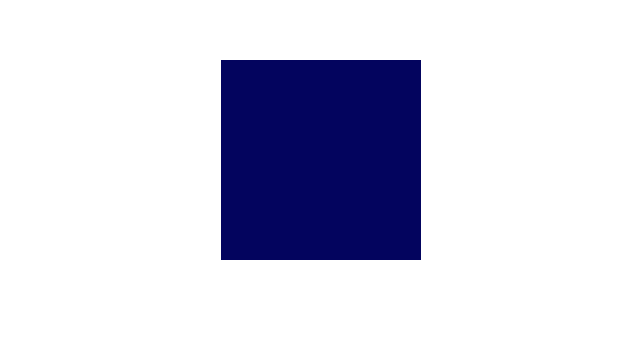
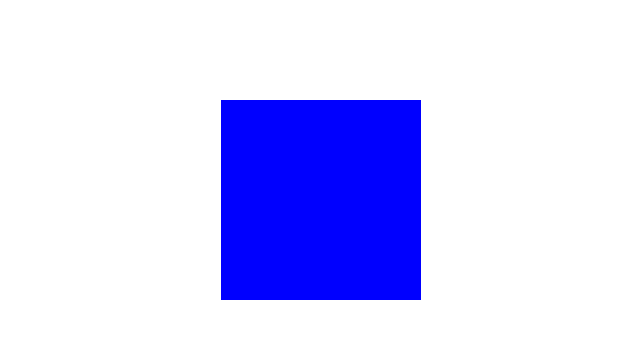
Before and after one commit to GabrielaCamachoA/animaciones, a plain HTML site: page index.html in a window 1280 px wide. Shown: the part 5000-5338 px from the top of the page, without its empty margins (319-959 px from the left). Drawn offline with Linux system fonts and the light colour scheme.

Commit message:
animacion nueva

```diff
--- a/index.html
+++ b/index.html
@@ -32,7 +32,8 @@
     </section>
     <section id="a3">
       <article>
-        <div></div>
+        <div class="front"></div>
+        <div class="back"></div>
       </article>
     </section>
   </body>
--- a/style.css
+++ b/style.css
@@ -56,6 +56,7 @@ section#a1 article{
    align-items: center;
    justify-content: center;
    margin-top: 10px;
+   width: 100%;
 }
 .element{
     height: 200px;
@@ -120,27 +121,43 @@ section#a2 article .div-blanco{
 }
 
 section#a3{
-    --range-start: 50vh;
-    --range-end: 50vh;
-    height: 50vh;
+    --range-start: 600vh;
+    --range-end: 800vh;
+    height: 300vh;
     color: #fff;
 }
-section#a3 article div{
-    background-color: #03045e;
+section#a3 article{
+    display: flex;
+    justify-content: center;
+    align-items: center;
+    transform-style: preserve-3d;
+    transition: transform 1s ease;
+    animation: movimiento linear;
+}
+.front{
+    background-color: blue;
+}
+.back{
+    background-color: coral;
+    transform: rotateY(180deg);
+}
+.front, .back{
+    position: absolute;
     height: 200px;
     width: 200px;
-    display: flex;
-    margin: 260px auto;
-    animation: movimiento linear 1s;
+    transform-style: preserve-3d;
+    backface-visibility: hidden;
+    box-sizing: border-box;
 }
 
 @keyframes movimiento{
     from{
-        transform: rotateX(40deg);
-        transition: transform 0.5s ease-out;
+        transform: rotateY(0deg);
+    }
+    50%{
+        transform: rotateY(180deg);
     }
     to{
-        transform: rotateX(180deg);
-    transition: transform 0.5s ease-out;
+        transform: rotateY(360deg);
     }
 }
```
